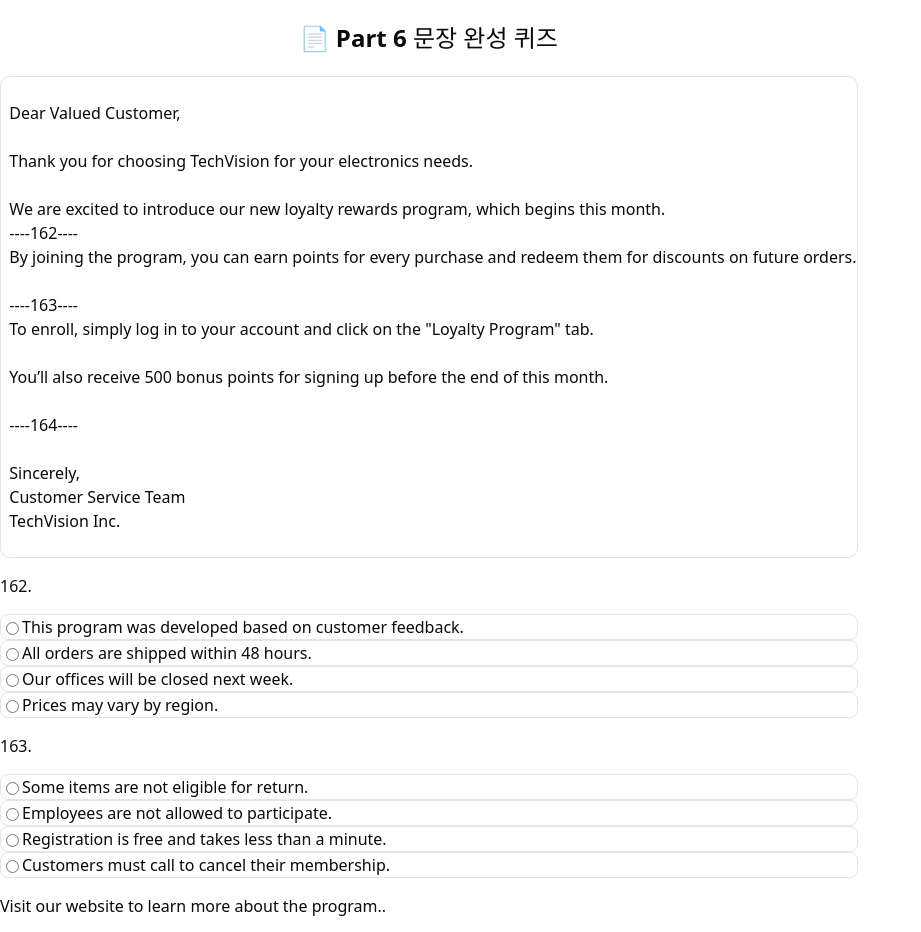
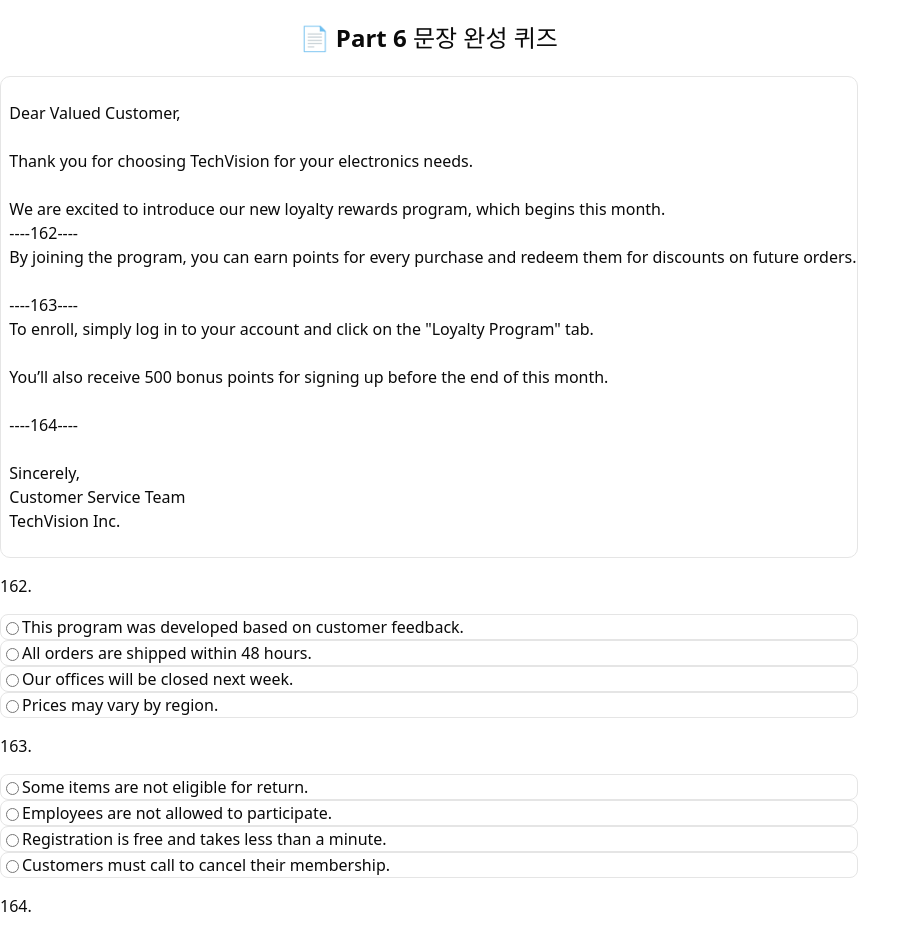
Before and after one commit to ryongD/toeic_quiz, a React (Vite) app: page /part6 in a window 1280 px wide. Shown: the top 932 px of the page, without its empty margins (0-921 px from the left). Built offline with nearby package versions, Linux system fonts and the light colour scheme.

Commit message:
형식변화

```diff
--- a/src/data/part6QuestionPool.ts
+++ b/src/data/part6QuestionPool.ts
@@ -829,7 +829,7 @@
           "Our product manuals are available online.",
           "Shipping costs are non-refundable."
         ],
-        number: "Visit our website to learn more about the program.",
+        answer: "Visit our website to learn more about the program.",
         explanation: "고객을 위한 안내를 마무리하는 문장으로 적합합니다.",
         translation: "프로그램에 대해 자세히 알아보려면 웹사이트를 방문하세요."
       }
```
